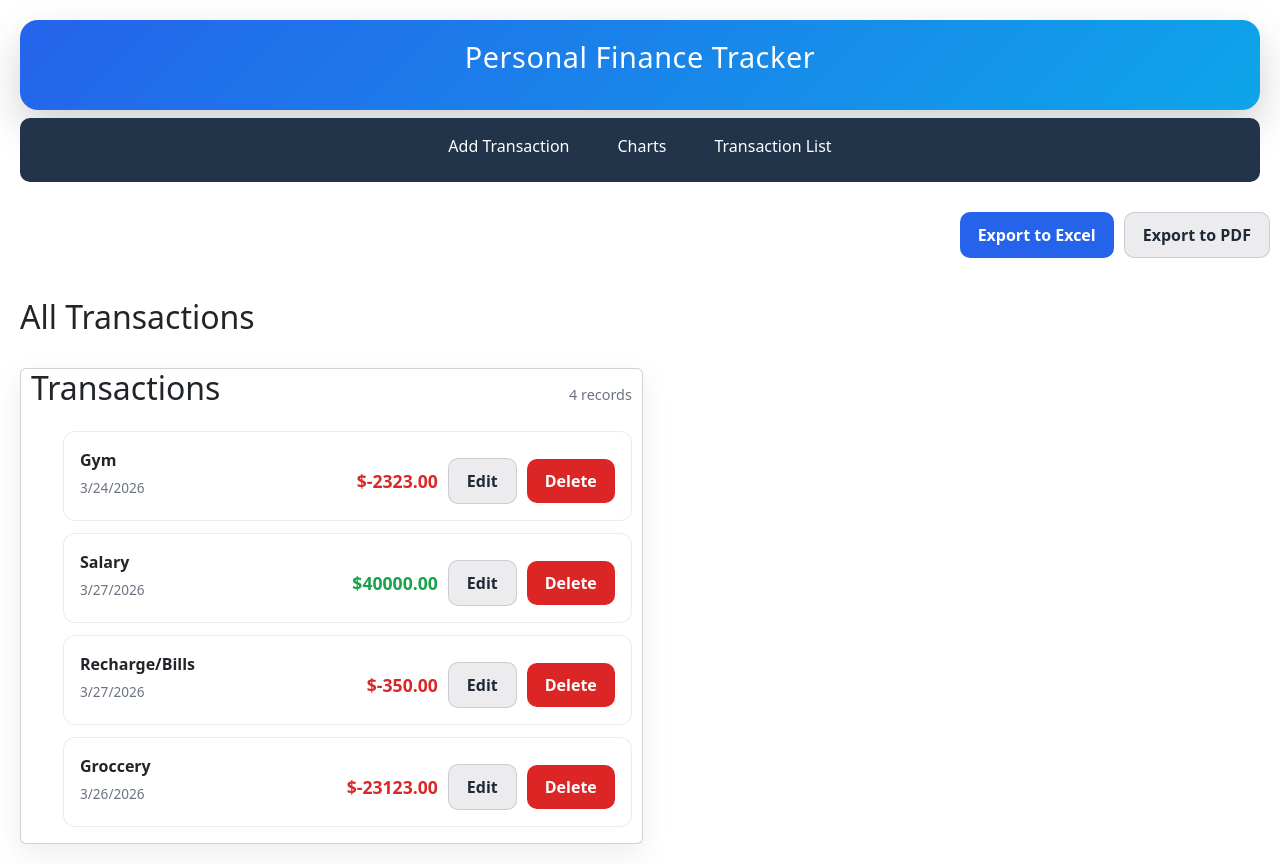
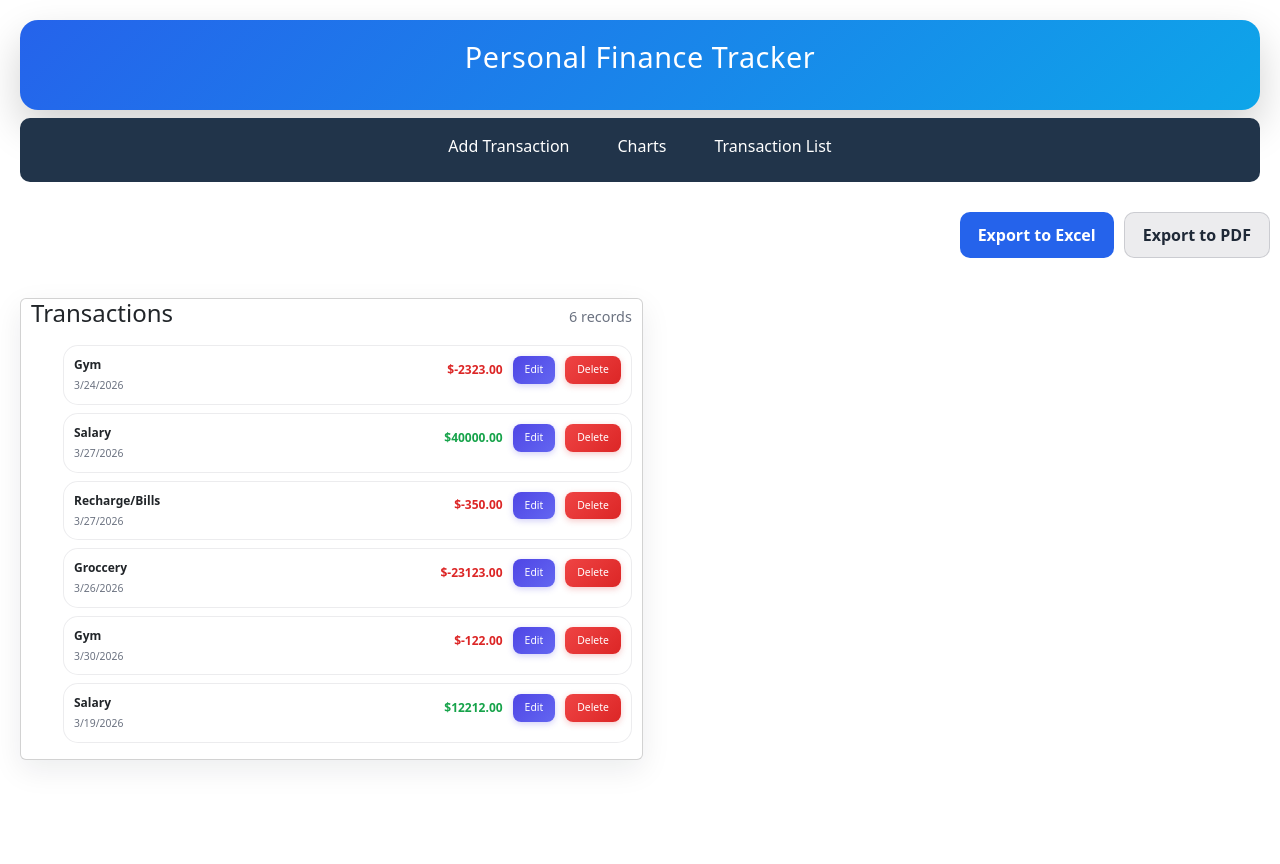
Before and after one commit to AkshayDurugale/ExpenseTracker, a React (Create React App) app: page /transactions in a window 1280 px wide. After the commit the page ends 800 px from the top, so only its background shows below. Built offline with nearby package versions, Linux system fonts and the light colour scheme; data requests are answered from the project's data file; what chartjs-plugin-datalabels would draw is missing.

Commit message:
changes in css

```diff
--- a/db.json
+++ b/db.json
@@ -27,6 +27,20 @@
       "date": "2026-03-26",
       "description": "",
       "id": "oV6xSag"
+    },
+    {
+      "amount": -122,
+      "category": "Gym",
+      "date": "2026-03-30",
+      "description": "",
+      "id": "n9R_9h9"
+    },
+    {
+      "amount": 12212,
+      "category": "Salary",
+      "date": "2026-03-19",
+      "description": "",
+      "id": "Cly2P-V"
     }
   ],
   "$schema": "./node_modules/json-server/schema.json"
--- a/src/Component/Chart.jsx
+++ b/src/Component/Chart.jsx
@@ -81,7 +81,7 @@ const Charts = ({ transactions }) => {
         {expenseTransactions.length > 0 && (
           <div className={styles.chartCard}>
             <h3>Spending by Category</h3>
-            <div style={{ height: "300px", width: "100%" }}>
+            <div>
               <Pie
                 data={{
                   labels: categories,
@@ -161,7 +161,7 @@ const Charts = ({ transactions }) => {
         {transactions.length > 0 && (
           <div className={styles.chartCard}>
             <h3>Transaction Calendar</h3>
-            <div style={{ height: "300px", width: "100%", overflow: "auto" }}>
+            <div>
               <Calendar
                 onChange={setSelectedDate}
                 value={selectedDate}
@@ -175,15 +175,14 @@ const Charts = ({ transactions }) => {
                       return (
                         <div
                           style={{
-                            fontSize: "8px",
+                            fontSize: "6px",
                             textAlign: "center",
-                            marginTop: "2px",
+                            marginTop: "1px",
                             color: netAmount >= 0 ? "#27ae60" : "#e74c3c",
                           }}
                         >
                           ${Math.abs(netAmount).toFixed(0)}
-                          <br />
-                          <span style={{ fontSize: "8px" }}>
+                          <span style={{ fontSize: "6px" }}>
                             ({dayTransactions.length} tx)
                           </span>
                         </div>
@@ -205,8 +204,8 @@ const Charts = ({ transactions }) => {
             </div>
             {selectedDate &&
               transactionsByDate[selectedDate.toDateString()] && (
-                <div style={{ marginTop: "10px", fontSize: "12px" }}>
-                  <h4>Transactions on {selectedDate.toDateString()}:</h4>
+                <div>
+                  <h6>Transactions on {selectedDate.toDateString()}:</h6>
                   <ul style={{ listStyle: "none", padding: 0 }}>
                     {transactionsByDate[selectedDate.toDateString()].map(
                       (tx, index) => (
@@ -214,11 +213,12 @@ const Charts = ({ transactions }) => {
                           key={index}
                           style={{
                             margin: "1px 0",
-                            color: tx.amount >= 0 ? "#27ae60" : "#e74c3c",
+                            color: tx.amount >= 0 ? "#27ae60" : "#f7220b",
                             fontSize: "11px",
+                            width: "100%",
                           }}
                         >
-                          {tx.description}: ${Math.abs(tx.amount).toFixed(2)} (
+                          {tx.description} $ {Math.abs(tx.amount).toFixed(2)} (
                           {tx.category})
                         </li>
                       ),
--- a/src/Component/TransactionForm.jsx
+++ b/src/Component/TransactionForm.jsx
@@ -13,6 +13,10 @@ const TransactionForm = ({
   const [date, setDate] = useState(() => {
     const today = new Date();
     return today.toISOString().split("T")[0];
+  });
+  const [time, setTime] = useState(() => {
+    const now = new Date();
+    return now.toTimeString().slice(0, 5);
   });
   const [description, setDescription] = useState("");
 
@@ -140,8 +144,8 @@ const TransactionForm = ({
           Time
           <input
             type="time"
-            value={date.slice(11, 16)}
-            onChange={(e) => setDate(date.slice(0, 10) + "T" + e.target.value)}
+            value={time}
+            onChange={(e) => setTime(e.target.value)}
             required
           />
         </label>
--- a/src/Component/TransactionList.jsx
+++ b/src/Component/TransactionList.jsx
@@ -15,7 +15,7 @@ const TransactionList = ({ transactions, remove, setEditing, onEdit }) => {
   return (
     <div className={`${styles.list} card`}>
       <div className={styles.header}>
-        <h2>Transactions</h2>
+        <h4>Transactions</h4>
         <span className={styles.count}>{transactions.length} records</span>
       </div>
 
@@ -42,10 +42,13 @@ const TransactionList = ({ transactions, remove, setEditing, onEdit }) => {
                 </div>
                 <div className={styles.actions}>
                   <span className={styles.amount}>${tx.amount.toFixed(2)}</span>
-                  <button onClick={() => onEdit(tx)} className="secondary">
+                  <button onClick={() => onEdit(tx)} className={styles.primary}>
                     Edit
                   </button>
-                  <button onClick={() => handleDelete(tx)} className="danger">
+                  <button
+                    onClick={() => handleDelete(tx)}
+                    className={styles.danger}
+                  >
                     Delete
                   </button>
                 </div>
--- a/src/Pages/TransactionListPage.jsx
+++ b/src/Pages/TransactionListPage.jsx
@@ -96,7 +96,6 @@ const TransactionListPage = ({ transactions, setEditing, remove }) => {
 
       <main className="main">
         <section className="section">
-          <h2>All Transactions</h2>
           <TransactionList
             transactions={transactions}
             remove={remove}
--- a/src/Styles/Chart.module.css
+++ b/src/Styles/Chart.module.css
@@ -1,7 +1,3 @@
-.charts {
-  display: flex;
-}
-
 .graphs {
   display: grid;
   gap: 20px;
@@ -15,19 +11,19 @@
 }
 
 .chartCard {
-  padding: 16px;
+  padding: 10px;
   border: 1px solid var(--border);
   border-radius: 14px;
   background: rgba(255, 255, 255, 0.95);
   box-shadow: var(--shadow);
-  display: flex;
-  flex-direction: column;
-  min-height: 280px;
+  display: grid;
+  grid-auto-rows: auto;
+  grid-template-columns: auto auto;
 }
 
 .chartCard h3 {
-  margin: 0 0 12px 0;
-  font-size: 1.1rem;
+  margin: 0 0 8px 0;
+  font-size: 1rem;
   color: var(--text);
   text-align: center;
 }
--- a/src/Styles/TransactionList.module.css
+++ b/src/Styles/TransactionList.module.css
@@ -15,8 +15,9 @@
   display: flex;
   justify-content: space-between;
   align-items: baseline;
-  gap: 12px;
-  margin-bottom: 16px;
+  gap: 10px;
+  margin-bottom: 10px;
+  margin-bottom: 10px;
 }
 
 .count {
@@ -30,13 +31,13 @@ ul {
   padding: 0;
   display: flex;
   flex-direction: column;
-  gap: 12px;
+  gap: 8px;
 }
 
 li {
-  padding: 16px;
+  padding: 10px;
   border: 1px solid var(--border);
-  border-radius: 12px;
+  border-radius: 15px;
   background: rgba(255, 255, 255, 0.9);
 }
 
@@ -44,40 +45,39 @@ li {
   display: flex;
   justify-content: space-between;
   align-items: flex-start;
-  gap: 16px;
+  gap: 10px;
 }
 
 .meta {
   display: flex;
   flex-direction: column;
-  gap: 6px;
+  gap: 4px;
 }
 
 .category {
-  font-weight: 700;
-  font-size: 1rem;
+  font-weight: 600;
+  font-size: 0.75rem;
 }
 
 .date {
   color: var(--muted);
-  font-size: 0.85rem;
+  font-size: 0.65rem;
 }
 
 .desc {
   color: var(--muted);
-  font-size: 0.9rem;
+  font-size: 0.65rem;
 }
 
 .amount {
-  font-weight: 700;
-  font-size: 1.1rem;
+  font-weight: 600;
+  font-size: 0.75rem;
 }
 
 .actions {
   display: flex;
   align-items: center;
   gap: 10px;
-  margin-top: 10px;
 }
 
 .income .amount {
@@ -94,6 +94,92 @@ li {
   flex-wrap: wrap;
   gap: 10px;
   margin: 10px 10px 0 0;
+}
+
+.primary {
+  background: linear-gradient(135deg, #4f46e5, #6366f1);
+  color: #ffffff;
+  border: none;
+  border-radius: 8px;
+  padding: 6px 12px;
+  font-size: 0.65rem;
+  font-weight: 500;
+  cursor: pointer;
+
+  display: inline-flex;
+  align-items: center;
+  justify-content: center;
+
+  transition: all 0.2s ease;
+  box-shadow: 0 2px 6px rgba(79, 70, 229, 0.25);
+}
+
+/* Hover effect */
+.primary:hover {
+  background: linear-gradient(135deg, #4338ca, #4f46e5);
+  transform: translateY(-1px);
+  box-shadow: 0 4px 10px rgba(79, 70, 229, 0.35);
+}
+
+/* Click effect */
+.primary:active {
+  transform: scale(0.96);
+  box-shadow: 0 2px 4px rgba(79, 70, 229, 0.2);
+}
+
+/* Focus (keyboard accessibility) */
+.primary:focus-visible {
+  outline: 2px solid #6366f1;
+  outline-offset: 2px;
+}
+
+/* Disabled state */
+.primary:disabled {
+  background: #c7c9d1;
+  cursor: not-allowed;
+  box-shadow: none;
+  transform: none;
+}
+
+.danger {
+  background: linear-gradient(135deg, #ef4444, #dc2626);
+  color: #ffffff;
+  border: none;
+  border-radius: 8px;
+  padding: 6px 12px;
+  font-size: 0.65rem;
+  font-weight: 500;
+  cursor: pointer;
+
+  display: inline-flex;
+  align-items: center;
+  justify-content: center;
+
+  transition: all 0.2s ease;
+  box-shadow: 0 2px 6px rgba(220, 38, 38, 0.25);
+}
+
+.danger:hover {
+  background: linear-gradient(135deg, #dc2626, #b91c1c);
+  transform: translateY(-1px);
+  box-shadow: 0 4px 10px rgba(220, 38, 38, 0.35);
+}
+
+.danger:active {
+  transform: scale(0.96);
+  box-shadow: 0 2px 4px rgba(220, 38, 38, 0.2);
+}
+
+.danger:focus-visible {
+  outline: 2px solid #ef4444;
+  outline-offset: 2px;
+}
+
+.danger:disabled {
+  background: #d1d5db;
+  cursor: not-allowed;
+  box-shadow: none;
+  transform: none;
 }
 
 @media (max-width: 768px) {
```
